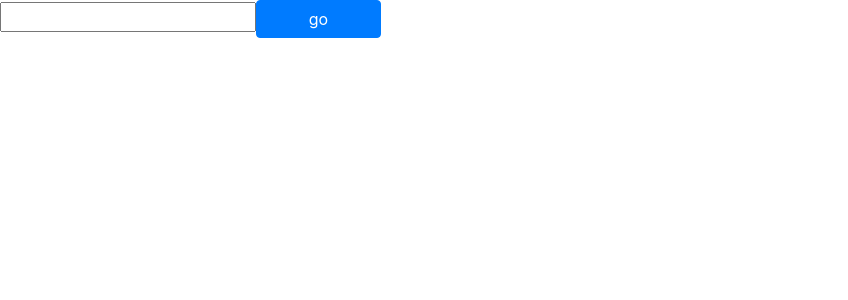
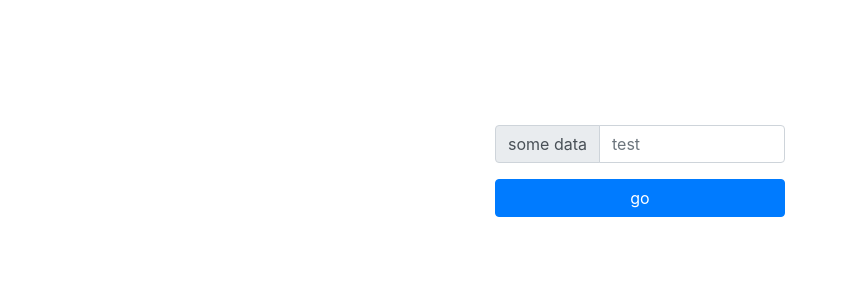
Before and after one commit to michaelmccarty/myApp2, an Angular app: page / in a window 1280 px wide. Shown: the top 300 px of the page, without its empty margins (0-848 px from the left). Built offline with nearby package versions, Linux system fonts and the light colour scheme.

Commit message:
finished refactor

```diff
--- a/src/app/app.component.html
+++ b/src/app/app.component.html
@@ -1,2 +1,6 @@
+
+
+<div class="container" style="margin: auto; width:25%; margin-top:125px">
 <app-input></app-input>
 <app-submit></app-submit>
+</div>
--- a/src/app/input/input.component.html
+++ b/src/app/input/input.component.html
@@ -1 +1,6 @@
-<input type="text" />
+<div class="input-group mb-3">
+    <div class="input-group-prepend">
+        <span class="input-group-text" id="basic-addon1">some data</span>
+    </div>
+    <input type="text" class="form-control" placeholder="test" aria-label="Username" aria-describedby="basic-addon1" />
+</div>
--- a/src/app/submit/submit.component.html
+++ b/src/app/submit/submit.component.html
@@ -1 +1 @@
-<button type="button" class="btn btn-primary" style="width:125px" (click)=go()>go</button>
+<button type="button" class="btn btn-primary" style="width: 100%" (click)=go()>go</button>
--- a/src/app/submit/submit.component.ts
+++ b/src/app/submit/submit.component.ts
@@ -12,7 +12,7 @@ export class SubmitComponent implements OnInit {
   ngOnInit() {
   }
   go() {
-    this.http.post("http://localhost:3000/go", { 'word': 'yes' }).subscribe((data) => {
+    this.http.post("http://localhost:3000/go", { 'fullstack': 'yes' }).subscribe((data) => {
       console.log(data);
     });
   }
```
